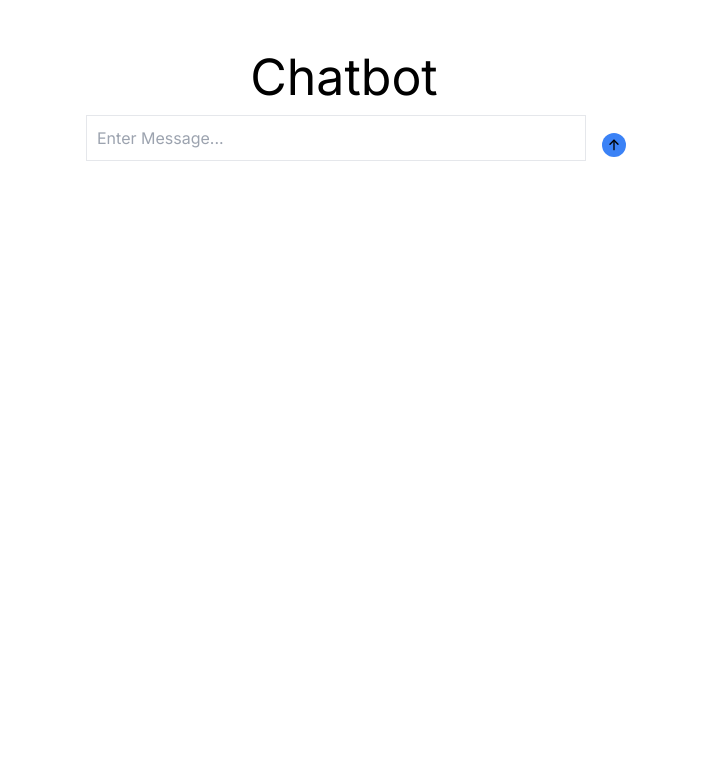
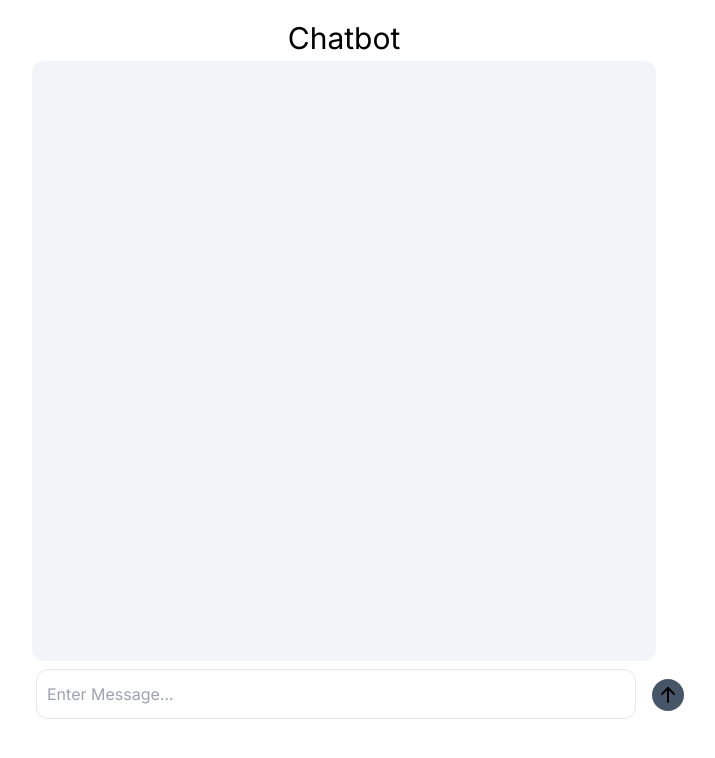
Before and after one commit to snowmandot0520/Chatbot_test, a Next.js app: page / in a window 1280 px wide. Shown: the top 758 px of the page, without its empty margins (296-1011 px from the left). Built offline with nearby package versions, Linux system fonts and the light colour scheme.

Commit message:
fix: error fixed

```diff
--- a/src/app/api/openai/route.ts
+++ b/src/app/api/openai/route.ts
@@ -3,8 +3,8 @@ import axios from 'axios';
 
 export async function POST(request: NextRequest) {
     const { messages } = await request.json();
+
     console.log('Received messages:', messages);
-
     try {
         const response = await axios.post(
             'https://api.openai.com/v1/chat/completions',
--- a/src/app/chat.tsx
+++ b/src/app/chat.tsx
@@ -3,6 +3,7 @@
 import React, { useState, useRef, useEffect } from "react";
 import UserAction from "@/components/molecules/userAction";
 import ChatResult from "@/components/organisoms/chatResult";
+import TItle from "@/components/atoms/title";
 
 interface IMessage {
     user: string;
@@ -54,13 +55,14 @@ const Chatting: React.FC = () => {
     };
 
     return (
-        <div className="flex flex-col items-center">
-            <UserAction
-                changeUserMessage={changeUserMessage}
-                changeMessages={changeMessages}
-                handleSubmit={handleSubmit}
+        <div className="flex flex-col max-w-full max-h-screen items-center p-4">
+            <TItle
+                title="Chatbot"
+                textColor="#000000"
+                textSize={30}
+
             />
-            <div className="w-[1000px] p-5 h-[55vh] overflow-y-auto">
+            <div className="w-1/2 h-[600px] bg-slate-100 overflow-y-auto rounded-xl">
                 {messages.map((message: IMessage, index: number) => (
                     <ChatResult
                         key={index}
@@ -70,6 +72,11 @@ const Chatting: React.FC = () => {
                 ))}
                 <div ref={messagesEndRef} />
             </div>
+            <UserAction
+                changeUserMessage={changeUserMessage}
+                changeMessages={changeMessages}
+                handleSubmit={handleSubmit}
+            />
         </div>
     );
 };
--- a/src/app/page.tsx
+++ b/src/app/page.tsx
@@ -2,7 +2,7 @@ import Chatting from './chat';
 
 export default function Home() {
   return (
-    <main className="flex min-h-screen flex-col items-center px-24 pt-10 pb-5">
+    <main>
       <Chatting />
     </main>
   );
--- a/src/components/atoms/questionInput.tsx
+++ b/src/components/atoms/questionInput.tsx
@@ -32,8 +32,8 @@ const QuestionInput: React.FC<IQuestionInputProps> = (props) => {
             value={inputValue}
             onChange={handleChange}
             onKeyDown={handleKeyDown}
-            style={{ width: `${props.width}px`, padding: '10px' }}
-            className="border px-2"
+            style={{ width: `${props.width}px`, padding: '10px', height: '50px' }}
+            className="border p-3 overflow-auto rounded-xl justify-center"
         />
     );
 };
--- a/src/components/atoms/questionOrAnswer.tsx
+++ b/src/components/atoms/questionOrAnswer.tsx
@@ -7,7 +7,7 @@ interface IQuestionOrAnswerProps {
 }
 
 const QuestionOrAnswer: React.FC<IQuestionOrAnswerProps> = (props) => {
-    return <div>{props.text}</div>;
+    return <div className=" text-zinc-600">{props.text}</div>;
 };
 
 export default QuestionOrAnswer;
--- a/src/components/atoms/resultbutton.tsx
+++ b/src/components/atoms/resultbutton.tsx
@@ -20,7 +20,7 @@ const ResultButton: React.FC<IResultButtonProps> = (props) => {
 
     return (
         <button onClick={() => handleClick()}>
-            <IconArrowUp className="absolute h-6 w-6 hover:cursor-pointer rounded-full p-1 bg-blue-500 text-black hover:opacity-80" />
+            <IconArrowUp className="absolute h-8 w-8 hover:cursor-pointer rounded-full p-1 bg-slate-600 text-black hover:opacity-80" />
         </button>
 
 
--- a/src/components/molecules/botResponse.tsx
+++ b/src/components/molecules/botResponse.tsx
@@ -10,7 +10,7 @@ interface IBotResponseProps {
 const BotResponse: React.FC<IBotResponseProps> = (props) => {
     return (
         <div className="flex justify-end gap-4 items-start p-4 mb-2 rounded-md">
-            <span className="w-[70%] flex justify-end">
+            <span className="w-[70%] flex justify-end bg-slate-500">
                 <QuestionOrAnswer
                     text={props.botText}
                 />
--- a/src/components/molecules/userAction.tsx
+++ b/src/components/molecules/userAction.tsx
@@ -14,33 +14,33 @@ interface IUserActionProps {
 
 const UserAction: React.FC<IUserActionProps> = (props) => {
   return (
-    <div>
-      <div>
-        <Title
-          title="Chatbot"
-          textColor="#000000"
-          textSize={50}
-        />
-      </div>
-      <div className="flex gap-4 mb-4">
-        <span>
+    <div className="flex">
+      {/* <Title
+        title="Chatbot"
+        textColor="#000000"
+        textSize={30}
+      /> */}
+      <div className="flex flex-row gap-4 w-[800px] justify-center">
+        <div className="mt-2">
           <QuestionInput
-            width={500}
+            width={600}
             changeUserMessage={props.changeUserMessage}
             changeMessages={props.changeMessages}
             handleSubmit={props.handleSubmit}
           />
-        </span>
-        <span>
+        </div>
+
+        <div>
           <ResultButton
             // buttonName="Result"
             // width={100}
-            // textColor="#fff"
+            // textColor="#ffff"
             // backgroundColor="#374234"
             changeMessages={props.changeMessages}
             handleSubmit={props.handleSubmit}
           />
-        </span>
+        </div>
+
       </div>
     </div>
   );
```
